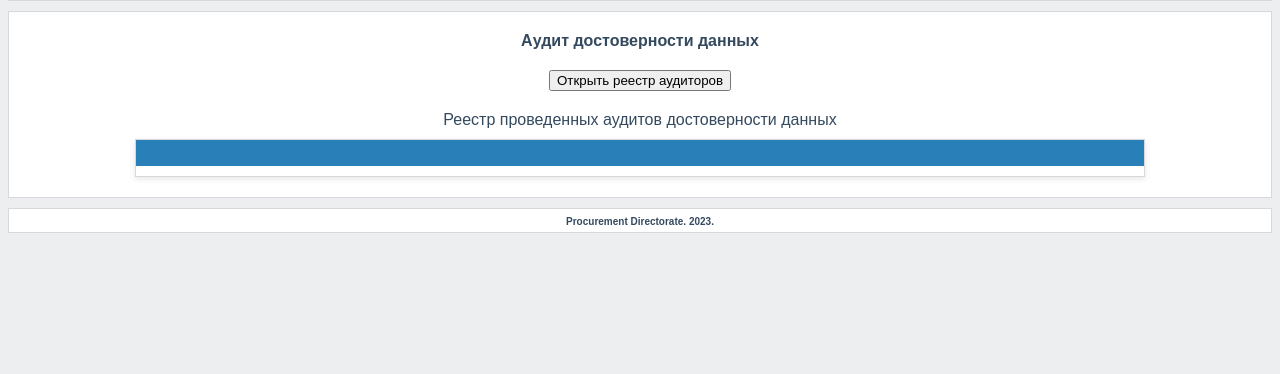
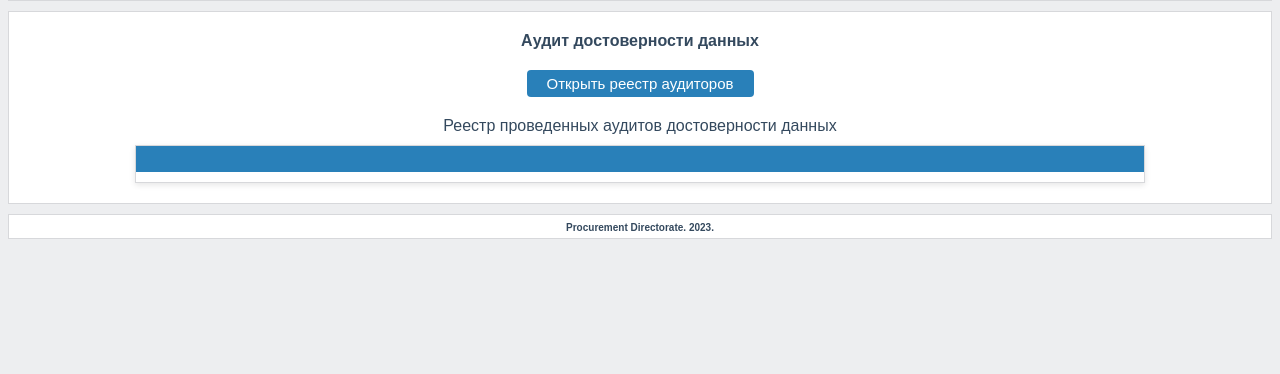
Before and after one commit to VladknCodes/SQProject, a Django app: page /dra/ in a window 1280 px wide. Shown: the part 332-706 px from the top of the page. Run offline with Django 3.2, Linux system fonts and the light colour scheme; data that the repository does not hold is empty; some web fonts are replaced.

Commit message:
Changes from 17.03.2023

```diff
--- a/Supplier_Qualification/static/css/style.css
+++ b/Supplier_Qualification/static/css/style.css
@@ -522,3 +522,16 @@ a.main_link_tr:active{
 .descr_des {
 	font-size: 10px;
 }
+
+
+button
+{
+	background-color: #2980B9;
+	color: white;
+	padding: 5px 20px;
+	border: none;
+	border-radius: 4px;
+	cursor: pointer;
+	font-size: 15px;
+	font-family: 'Roboto', sans-serif;
+}
```
